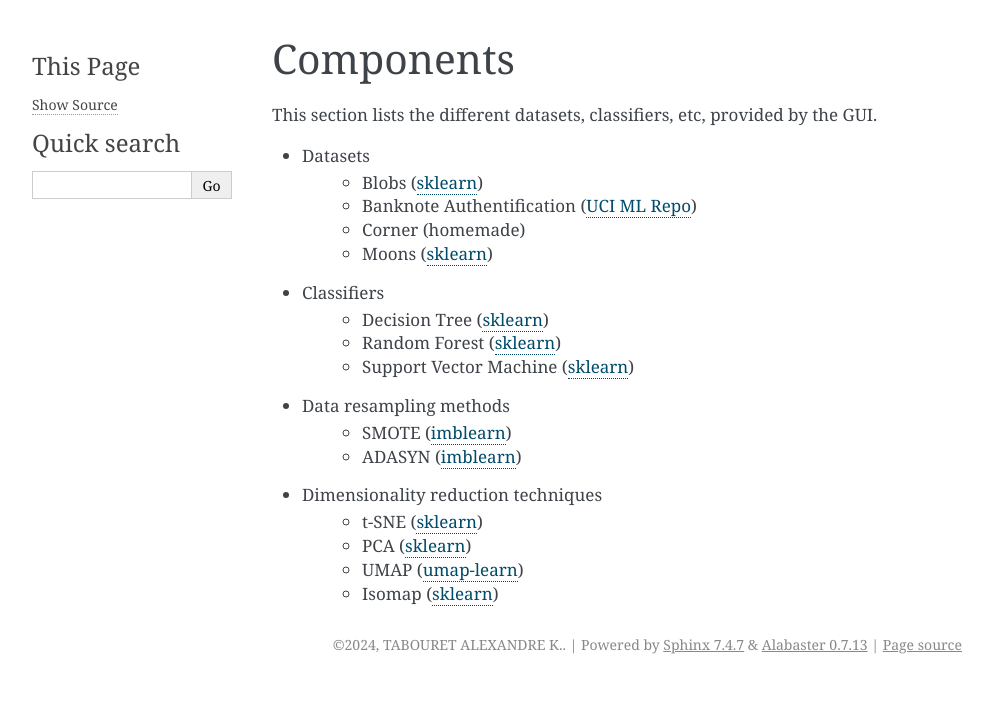
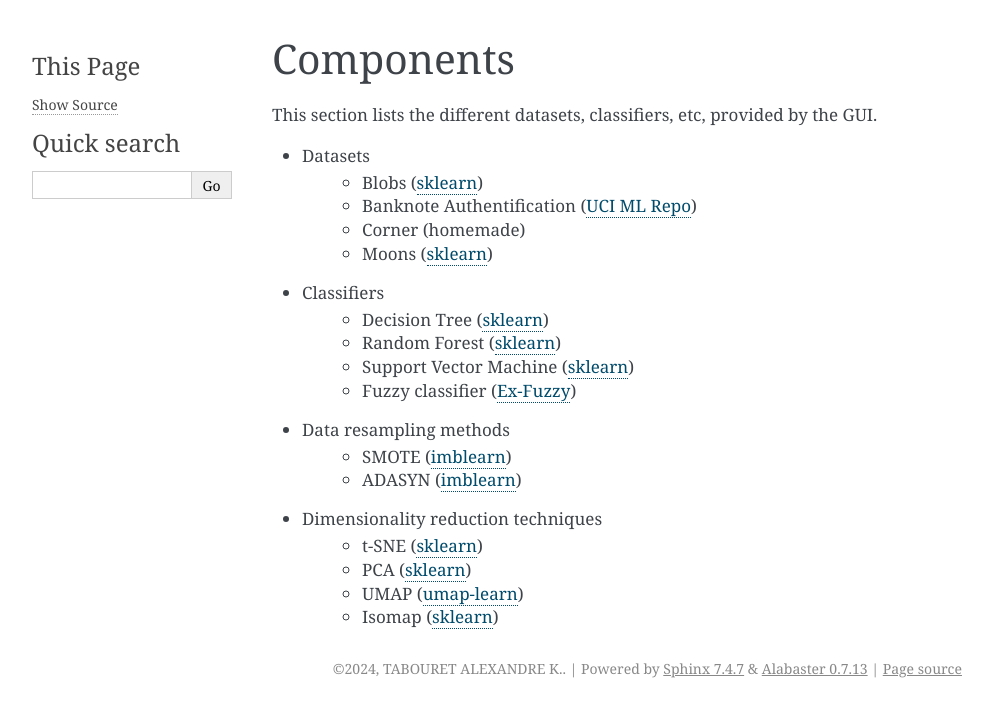
Before and after one commit to UnePatate5010/GUI-White-Black-Box-Models-Mix, a Sphinx documentation site: the page built from docs/source/components.rst, in a window 1280 px wide. Shown: the top 717 px of the page, without its empty margins (148-1141 px from the left). Built offline with Sphinx 7.4.7, drawn with Linux system fonts in a browser that asks for light colours; pages that are not in the unit, such as notebooks, are missing from menus.

Commit message:
added fuzzy classifier to the documentation

```diff
--- a/docs/source/components.rst
+++ b/docs/source/components.rst
@@ -13,6 +13,7 @@ This section lists the different datasets, classifiers, etc, provided by the GUI
     * Decision Tree (`sklearn <https://scikit-learn.org/stable/modules/generated/sklearn.tree.DecisionTreeClassifier.html>`_)
     * Random Forest (`sklearn <https://scikit-learn.org/stable/modules/generated/sklearn.ensemble.RandomForestClassifier.html>`_)
     * Support Vector Machine (`sklearn <https://scikit-learn.org/stable/modules/generated/sklearn.svm.SVC.html>`_)
+    * Fuzzy classifier (`Ex-Fuzzy <https://fuminides.github.io/ex-fuzzy/index.html>`_)
 * Data resampling methods
     * SMOTE (`imblearn <https://imbalanced-learn.org/stable/references/generated/imblearn.over_sampling.SMOTE.html>`_)
     * ADASYN (`imblearn <https://imbalanced-learn.org/stable/references/generated/imblearn.over_sampling.ADASYN.html>`_)
```
